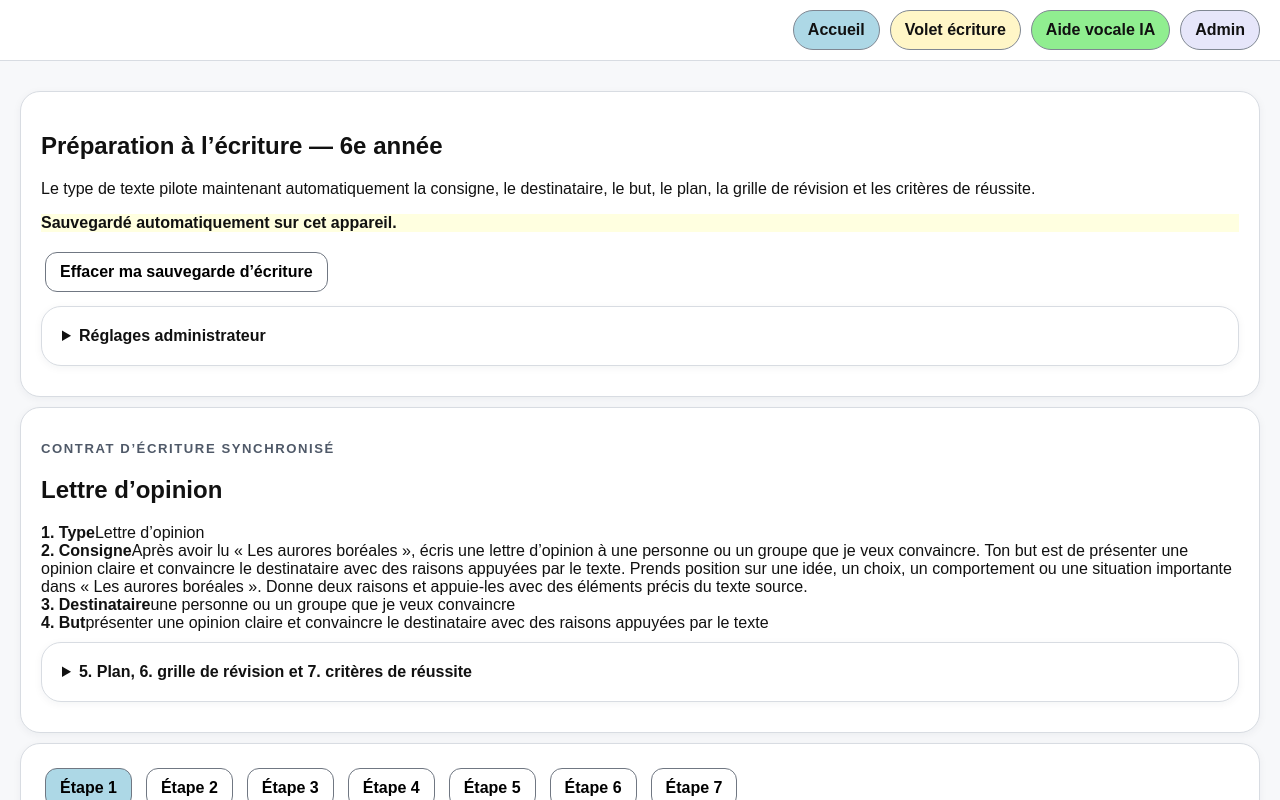
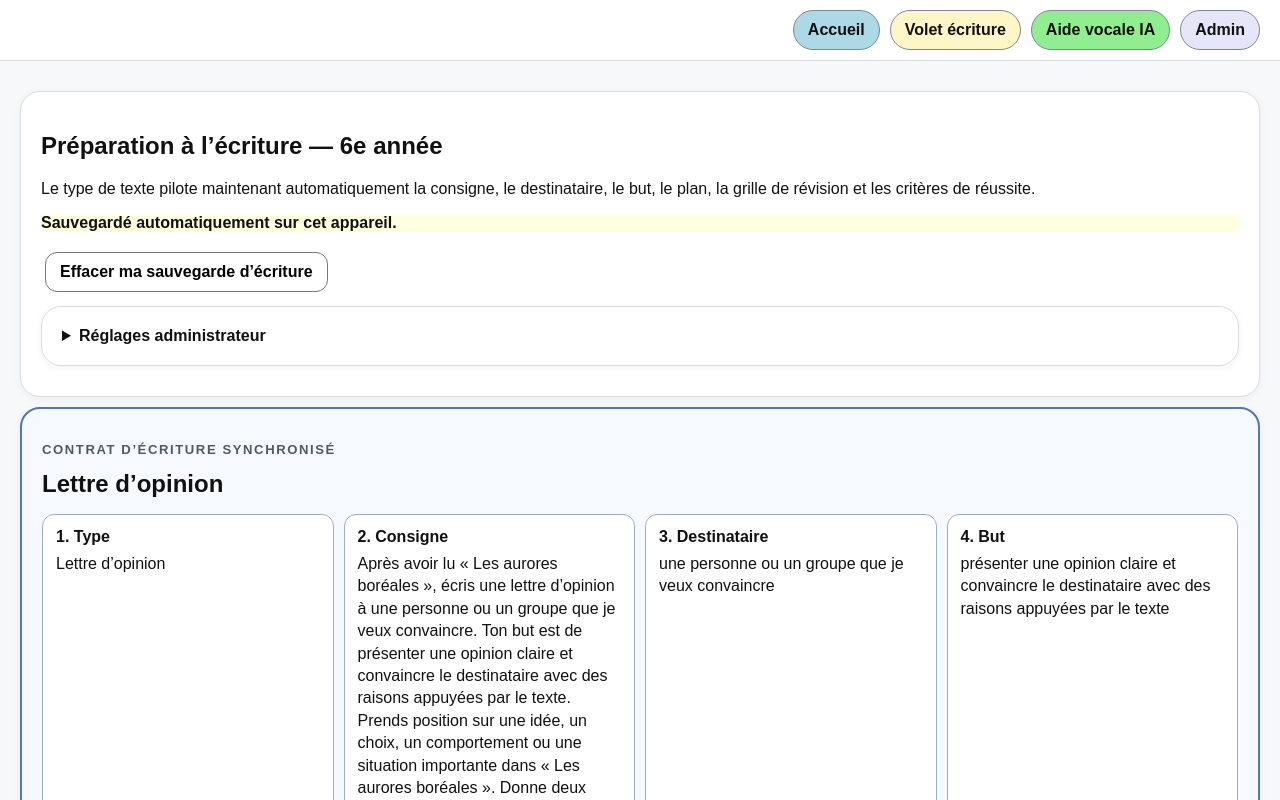
Before and after one commit to mpassarelli2003-png/comprehension-lecture-6e, a Next.js app: page /ecriture in a window 1280 px wide. Shown: the top 800 px of the page. Built offline with nearby package versions, Linux system fonts and the light colour scheme.

Commit message:
Mettre en forme le contrat d’écriture synchronisé

```diff
--- a/app/globals.css
+++ b/app/globals.css
@@ -77,5 +77,11 @@ textarea{min-height:260px;font-size:18px;line-height:1.5;resize:vertical}
 .answerGuardHelp h3{margin-top:0}
 .answerGuardHelp li{margin:.45rem 0;line-height:1.4}
 .answerGuardActions{flex:0 0 auto;display:flex;align-items:center}
-@media(max-width:1000px){.three,.two,.cols,.adminGrid{grid-template-columns:1fr}.actionPanel,.adminHeader{align-items:stretch;flex-direction:column}.adminHeader form{align-self:flex-start}.answerGuard{top:115px;align-items:stretch;flex-direction:column;margin:10px 12px}.answerGuardActions button{width:100%;margin:0}}
-@media(max-width:700px){.page{padding:12px}.topnav{justify-content:center;flex-wrap:wrap;padding:8px}.topnav a{padding:8px 10px}.card{padding:15px;border-radius:15px}.hero{padding:20px}.selectionCard{min-height:auto}.modeBanner{align-items:flex-start;flex-direction:column}.stepNavigation button{width:100%;text-align:left}textarea{min-height:300px}.answerGuard{position:relative;top:auto;padding:15px}}
+.writingContract{border:2px solid #5277a8;background:#f6f9ff}
+.writingContract>h2{margin:.2rem 0 1rem}
+.writingChain{display:grid;grid-template-columns:repeat(4,minmax(0,1fr));gap:10px}
+.writingChain>div{display:flex;flex-direction:column;gap:7px;padding:13px;border:1px solid #9baec7;border-radius:12px;background:white}
+.writingChain span{font-weight:400;line-height:1.4}
+.writingContractDetails{margin-top:14px;background:white}
+@media(max-width:1000px){.three,.two,.cols,.adminGrid{grid-template-columns:1fr}.actionPanel,.adminHeader{align-items:stretch;flex-direction:column}.adminHeader form{align-self:flex-start}.answerGuard{top:115px;align-items:stretch;flex-direction:column;margin:10px 12px}.answerGuardActions button{width:100%;margin:0}.writingChain{grid-template-columns:1fr 1fr}}
+@media(max-width:700px){.page{padding:12px}.topnav{justify-content:center;flex-wrap:wrap;padding:8px}.topnav a{padding:8px 10px}.card{padding:15px;border-radius:15px}.hero{padding:20px}.selectionCard{min-height:auto}.modeBanner{align-items:flex-start;flex-direction:column}.stepNavigation button{width:100%;text-align:left}textarea{min-height:300px}.answerGuard{position:relative;top:auto;padding:15px}.writingChain{grid-template-columns:1fr}}
```
